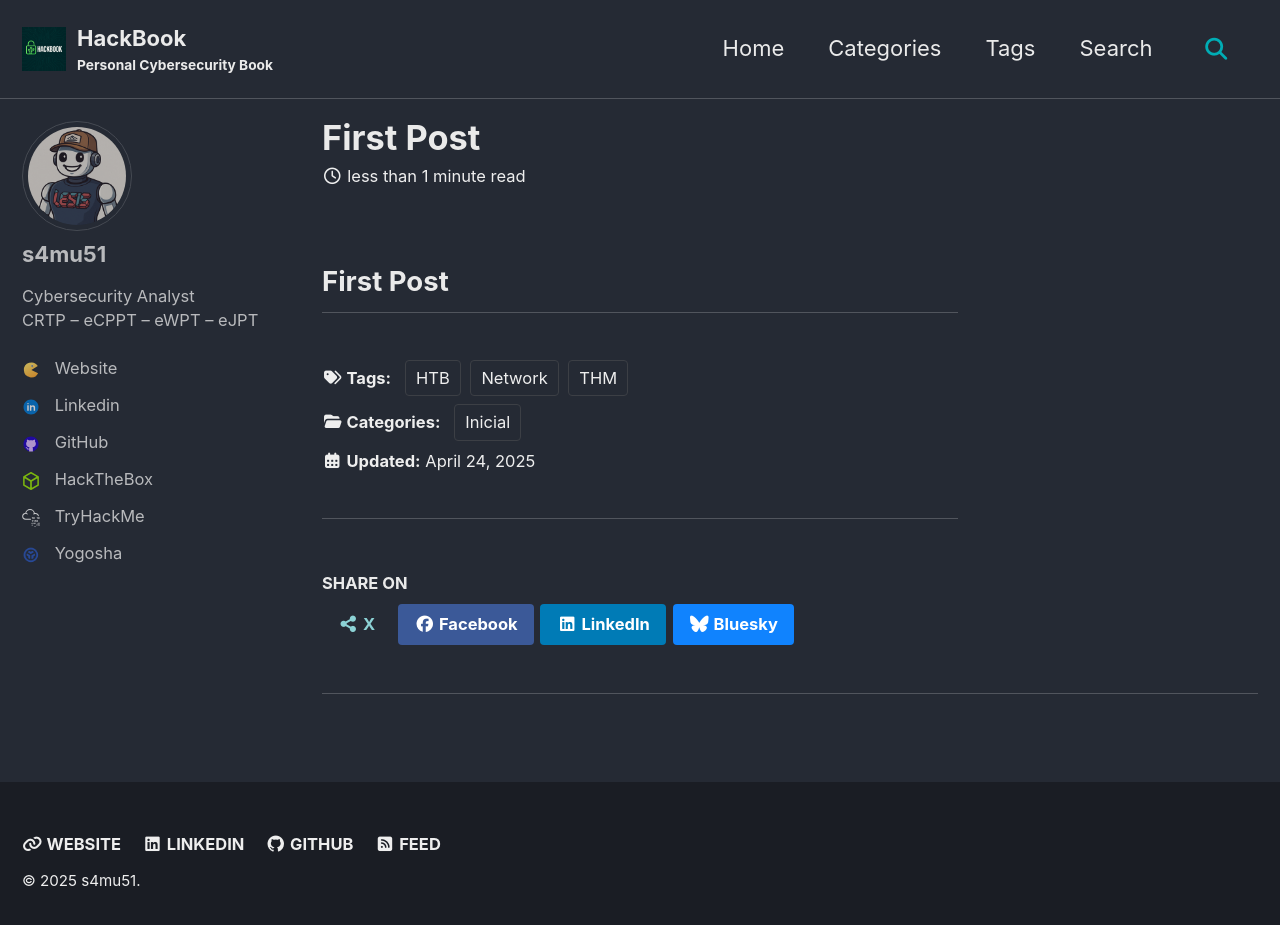
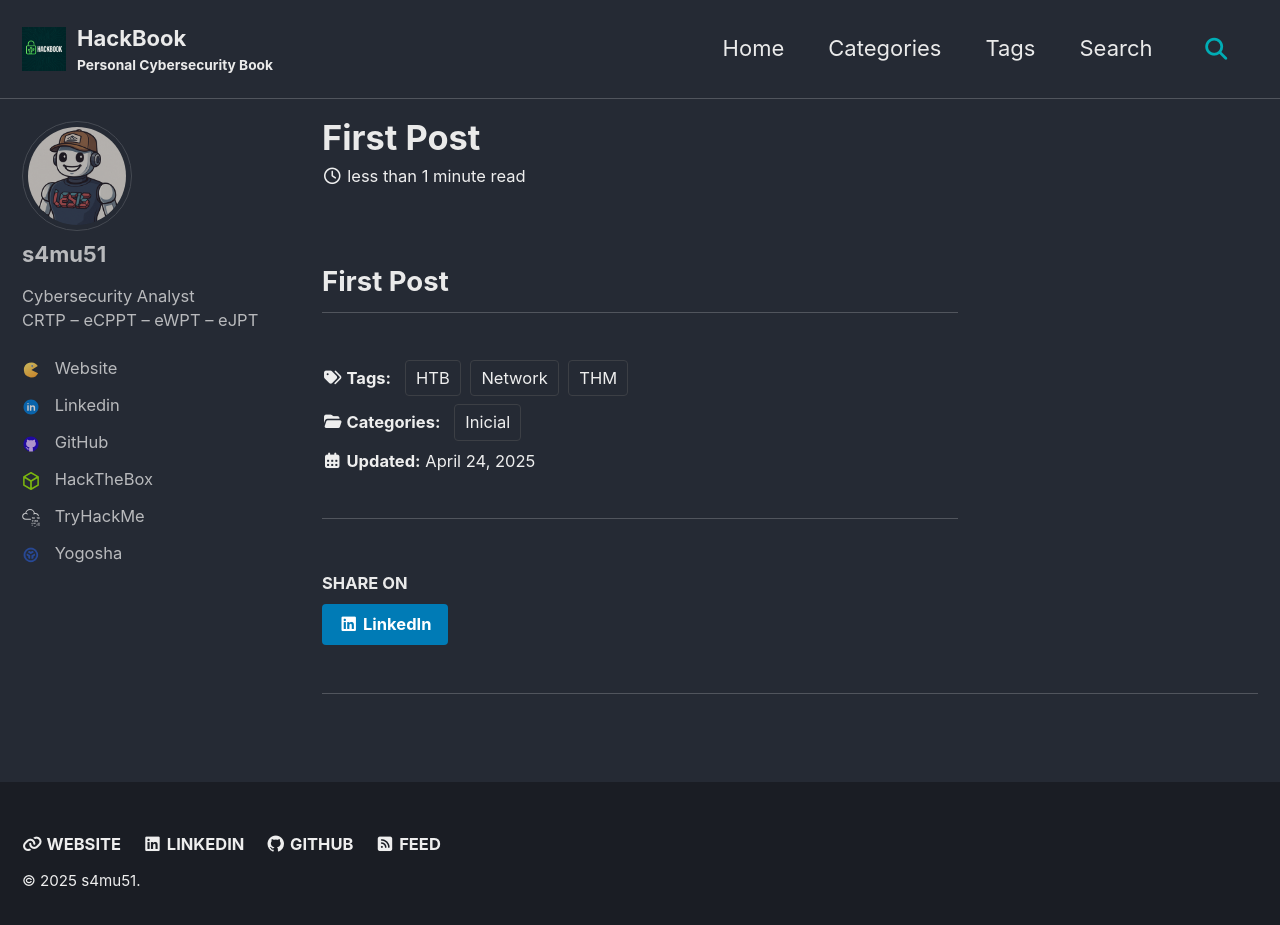
Before and after one commit to s4mu51/s4mu51.github.io, a Jekyll site: the page built from _posts/2025-04-24-first-porst.md, in a window 1280 px wide and 937 px high. Shown: the top 925 px of the window. Built offline with Jekyll 4.4.1, drawn with Linux system fonts in a browser that asks for light colours; cached includes are drawn as plain includes.

Commit message:
eliminamos social-share no utilizado

```diff
--- a/_includes/social-share.html
+++ b/_includes/social-share.html
@@ -1,19 +1,8 @@
 <section class="page__share">
   <h4 class="page__share-title">{{ site.data.ui-text[site.locale].share_on_label | default: "Share on" }}</h4>
-
-  <a href="https://x.com/intent/tweet?{% if site.twitter.username %}via={{ site.twitter.username | url_encode }}&{% endif %}text={{ page.title | url_encode }}%20{{ page.url | absolute_url | url_encode }}" class="btn btn--x" aria-label="Share on X" onclick="window.open(this.href, 'window', 'left=20,top=20,width=500,height=500,toolbar=1,resizable=0'); return false;" title="{{ site.data.ui-text[site.locale].share_on_label | default: 'Share on' }} X">
-    <i class="fas fa-fw fa-share-alt" aria-hidden="true"></i><span> X</span>
-  </a>
-
-  <a href="https://www.facebook.com/sharer/sharer.php?u={{ page.url | absolute_url | url_encode }}" class="btn btn--facebook" aria-label="Share on Facebook" onclick="window.open(this.href, 'window', 'left=20,top=20,width=500,height=500,toolbar=1,resizable=0'); return false;" title="{{ site.data.ui-text[site.locale].share_on_label | default: 'Share on' }} Facebook">
-    <i class="fab fa-fw fa-facebook" aria-hidden="true"></i><span> Facebook</span>
-  </a>
 
   <a href="https://www.linkedin.com/shareArticle?mini=true&url={{ page.url | absolute_url }}" class="btn btn--linkedin" aria-label="Share on LinkedIn" onclick="window.open(this.href, 'window', 'left=20,top=20,width=500,height=500,toolbar=1,resizable=0'); return false;" title="{{ site.data.ui-text[site.locale].share_on_label | default: 'Share on' }} LinkedIn">
     <i class="fab fa-fw fa-linkedin" aria-hidden="true"></i><span> LinkedIn</span>
   </a>
 
-  <a href="https://bsky.app/intent/compose?text={{ page.title | url_encode }}%20{{ page.url | absolute_url | url_encode }}" class="btn btn--bluesky" onclick="window.open(this.href, 'window', 'left=20,top=20,width=500,height=500,toolbar=1,resizable=0'); return false;" title="{{ site.data.ui-text[site.locale].share_on_label | default: 'Share on' }} Bluesky">
-    <i class="fab fa-fw fa-bluesky" aria-hidden="true"></i><span> Bluesky</span>
-  </a>
 </section>
```
